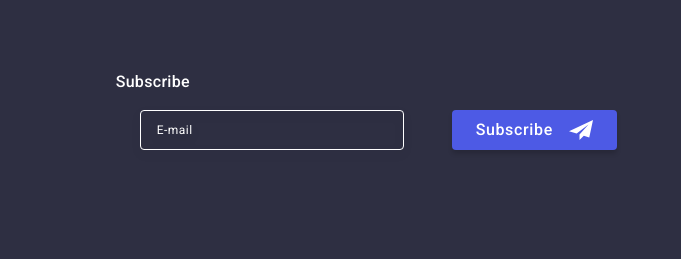
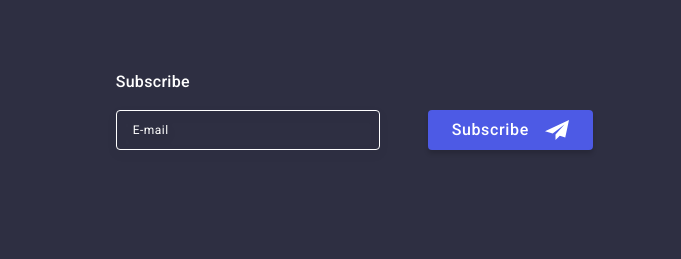
Before and after one commit to DianaShylova/goit-markup-hw-06, a plain HTML site: page index.html in a window 1280 px wide. Shown: the part 2954-3213 px from the top of the page, 599-1280 px from the left. Drawn offline with nearby package versions, Linux system fonts and the light colour scheme.

Commit message:
2nd footer fixing

```diff
--- a/css/styles.css
+++ b/css/styles.css
@@ -587,15 +587,15 @@ border-radius: 0px 0px 4px 4px;
 }
 .ftr-form-input{
     width: 264px;
+    height: 40px;
     border: 1px solid var(--body-color);
+    background-color: transparent;
     font-size: 12px;
     line-height: 1.5;
     letter-spacing: 0.04em;
     filter: drop-shadow(0px 4px 4px rgba(0, 0, 0, 0.15));
     border-radius: 4px;
     padding-left: 16px;
-    background-color: transparent;
-    height: 40px;
     color: var(--body-color);
 }
 .ftr-form-input::placeholder{
@@ -605,20 +605,23 @@ border-radius: 0px 0px 4px 4px;
     display: flex;
     min-width: 165px;
     height: 40px;
+    justify-content: center;
+    align-items: center;
     font-family: var(--main-font);
     font-weight: 500;
     line-height: 1.5;
     font-size: 16px;
     color: var(--body-color);
     letter-spacing: 0.04em;
+    cursor: pointer;
     border: none;
-    background: var(--brand-bright-color);
+    background-color: var(--brand-bright-color);
     box-shadow: 0px 4px 4px rgba(0, 0, 0, 0.15);
-    justify-content: center;
+
     border-radius: 4px;
     padding: 8px 24px;
     /* gap: 16px; */
-    cursor: pointer;
+
     margin-left: 24px;
     transition: background-color 250ms cubic-bezier(0.4, 0, 0.2, 1);
 }
@@ -733,6 +736,9 @@ border-radius: 0px 0px 4px 4px;
     margin-bottom: 16px;
     text-align: center;
 }
+.modal-lbl-container{
+    margin-bottom: 8px;
+}
 .modal-form{
     display: flex;
     flex-direction: column;
--- a/index.html
+++ b/index.html
@@ -385,10 +385,10 @@
             <div class="footer-element">
                 <p class="sub-txt-footer">Subscribe</p>
                 <form class="ftr-subscribe">
-                    <label for="subscriber" class="ftr-form-field">
+                    <label class="ftr-form-field">
+                       <input type="email" class="ftr-form-input" name="email" placeholder="E-mail">
+                    </label>
 
-                    </label>
-                    <input type="email" class="ftr-form-input" name="email" placeholder="E-mail" id="subscriber">
                     <button type="submit" class="ftr-subscribe-btn">
                     Subscribe
                     <svg class="subscr-icon" width="24" height="24">
@@ -408,10 +408,10 @@
                     <use href="./images/icons.svg#icon-close_btn"></use>
                 </svg>
             </button>
-
-           <form class="modal-form" name="modal_form">
            <p class="modal-title">Leave your contacts and we will call you back
                </p>
+           <form class="modal-form" name="modal_form">
+               <div class="modal-lbl-container">
                 <label class="mdl-form-field">
                     <span class="mdl-form-tag">Name</span>
                     <span class="mdl-input-wrapper">
@@ -422,6 +422,7 @@
                     </svg>
                     </span>
                 </label>
+             </div>
               <label class="mdl-form-field">
                 <span class="mdl-form-tag">Phone</span>
                 <span class="mdl-input-wrapper">
```
Also changed, not shown: portfolio.html (+3 -3 lines). Lines whose indentation alone changed are shown as unchanged.
